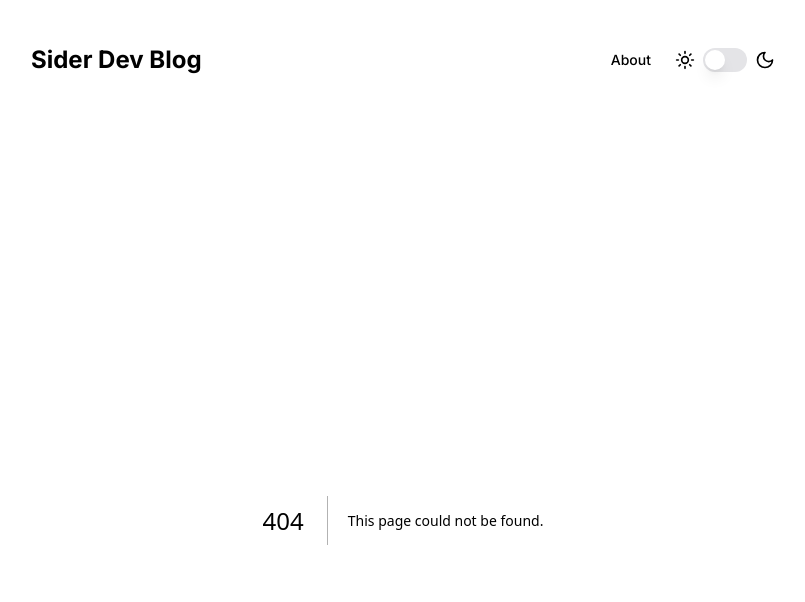
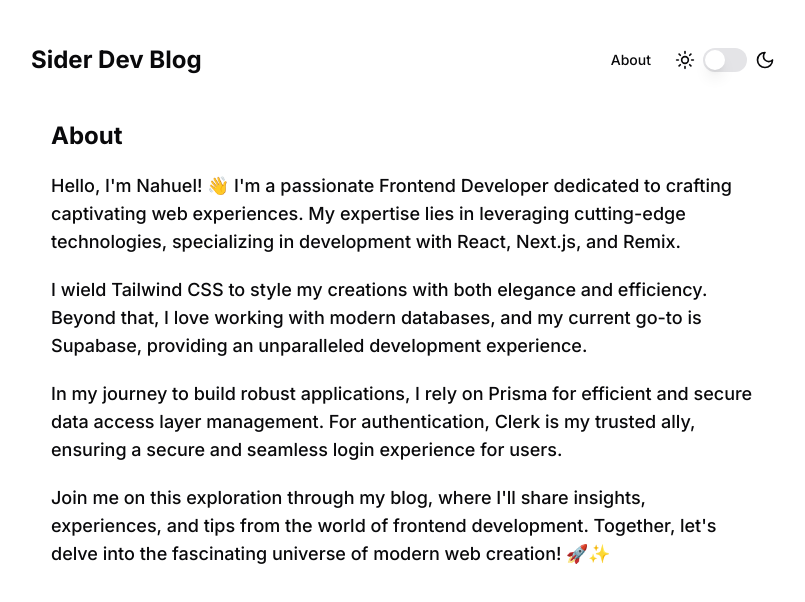
Before and after one commit to Nahuelluca20/blog-mdx-nextjs, a Next.js app: page /about in a window 1280 px wide. Before the commit this address had no page. Shown: the top 602 px of the page, without its empty margins (237-1042 px from the left). Built offline with nearby package versions, Linux system fonts and the light colour scheme.

Commit message:
add about

```diff
--- /dev/null
+++ b/app/about/page.tsx
@@ -0,0 +1,33 @@
+export default function page() {
+  return (
+    <div className="px-5">
+      <h1 className="text-2xl mb-5 font-bold">About</h1>
+      <div className="space-y-5 text-lg	font-medium leading-7">
+        <p>
+          Hello, {`I'm`} Nahuel! 👋 {`I'm`} a passionate Frontend Developer
+          dedicated to crafting captivating web experiences. My expertise lies
+          in leveraging cutting-edge technologies, specializing in development
+          with React, Next.js, and Remix.
+        </p>
+        <p>
+          I wield Tailwind CSS to style my creations with both elegance and
+          efficiency. Beyond that, I love working with modern databases, and my
+          current go-to is Supabase, providing an unparalleled development
+          experience.
+        </p>
+        <p>
+          In my journey to build robust applications, I rely on Prisma for
+          efficient and secure data access layer management. For authentication,
+          Clerk is my trusted ally, ensuring a secure and seamless login
+          experience for users.
+        </p>
+        <p>
+          Join me on this exploration through my blog, where {`I'll`} share
+          insights, experiences, and tips from the world of frontend
+          development. Together, {`let's`} delve into the fascinating universe
+          of modern web creation! 🚀✨
+        </p>
+      </div>
+    </div>
+  );
+}
```
